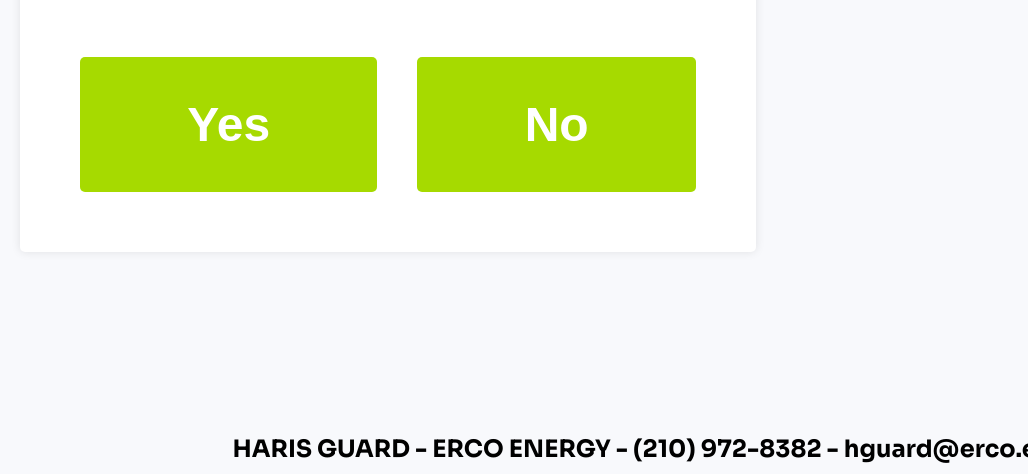
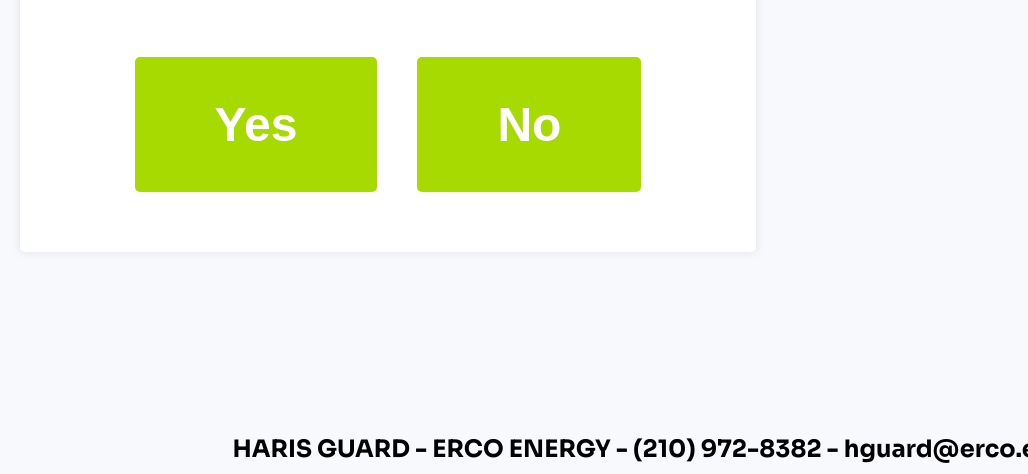
Before and after one commit to Haris00911/zjolt.github.io, a plain HTML site: page index.html in a window 1280 px wide. Shown: the part 326-800 px from the top of the page, without its empty margins (252-1280 px from the left). Drawn offline with Linux system fonts and the light colour scheme.

Commit message:
Update style.css

```diff
--- a/style.css
+++ b/style.css
@@ -37,10 +37,12 @@ body, html {
     text-align: center;
 }
 
-.frame.active .button-container {
-    display: flex; /* Align buttons horizontally */
-    justify-content: center;
-    width: 100%;
+.button-container {
+    width: 100%; /* Full width of the container */
+    display: flex;
+    justify-content: center; /* Center buttons horizontally */
+    align-items: center; /* Center buttons vertically */
+    flex-wrap: wrap; /* Allow buttons to wrap on smaller screens */
 }
 
 button {
@@ -54,7 +56,7 @@ button {
     border-radius: 5px;
     cursor: pointer;
     transition: background-color 0.3s ease;
-    flex-grow: 1; /* Buttons take equal space */
+    flex: 0 0 auto; /* Don't grow or shrink */
 }
 
 button:hover, button:focus {
@@ -83,4 +85,7 @@ button:active {
     .question, button {
         font-size: 36px;
     }
+    .button-container {
+        flex-direction: column; /* Stack buttons vertically on smaller screens */
+    }
 }
```
